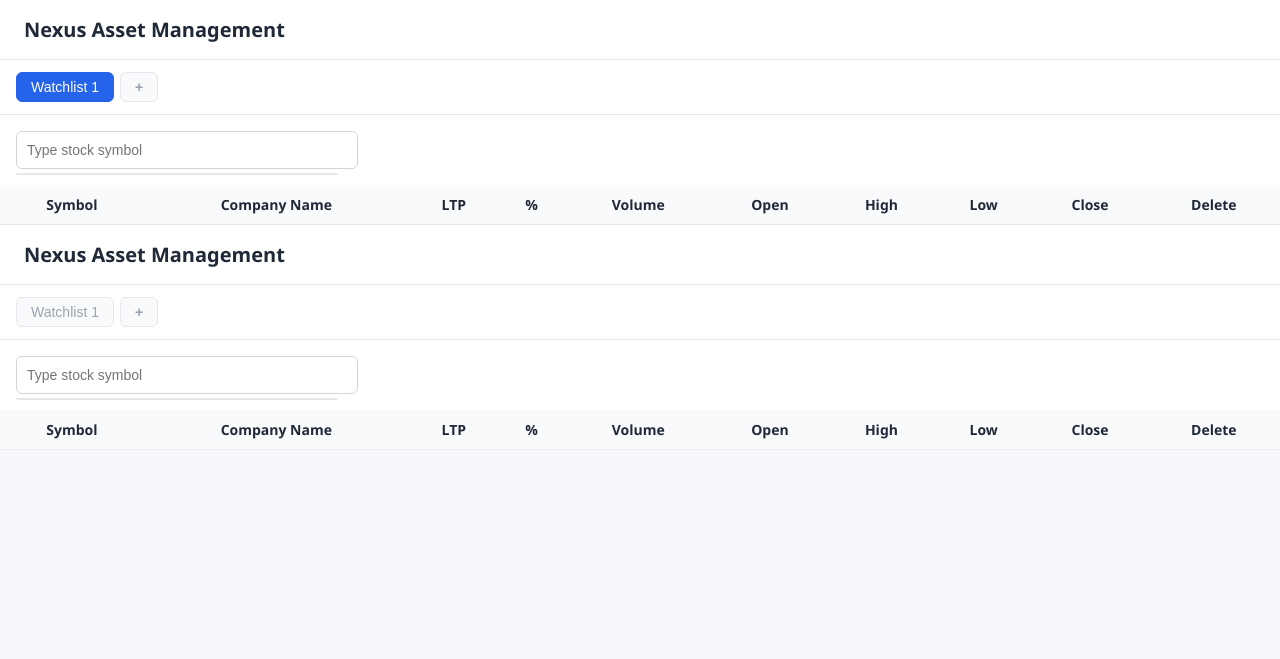
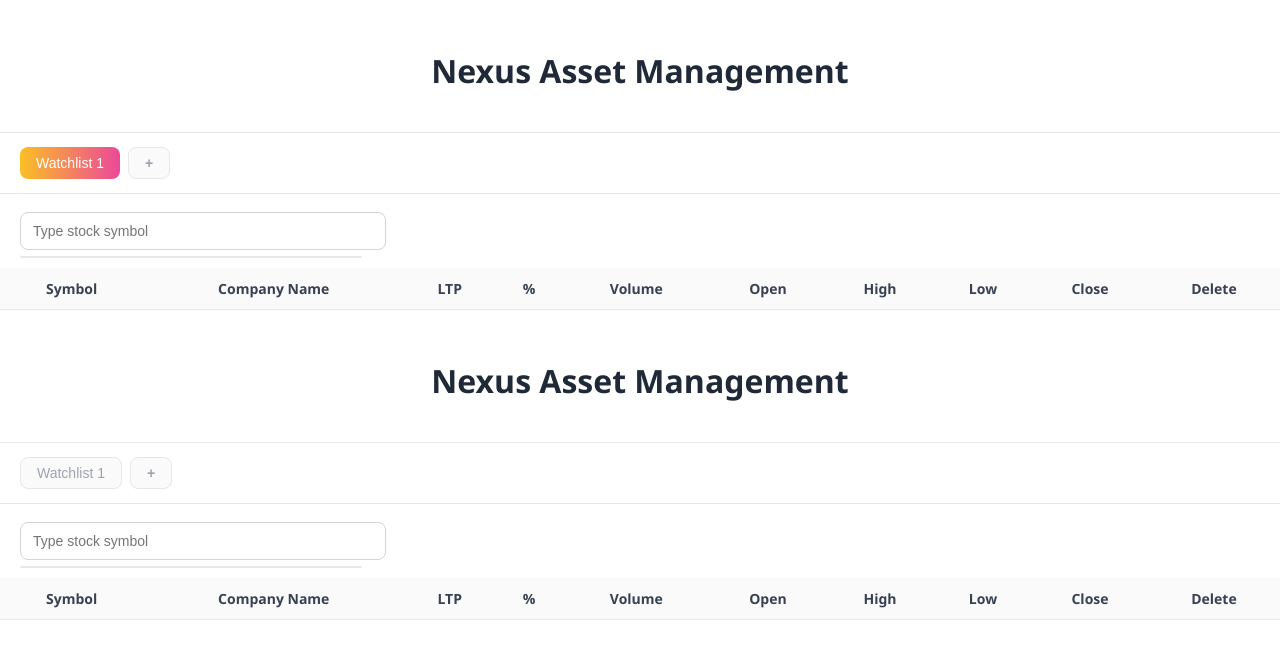
Before and after one commit to mrchopzy-ui/kotak-watchlist, a Flask app: page / in a window 1280 px wide. Shown: the top 659 px of the page. Run offline with Flask 3, Linux system fonts and the light colour scheme; data comes from the database, SQL or seed files in the repository; data that the repository does not hold is empty; parts of the project's set-up code (start-up, migrations or seed data) failed here and were passed over.

Commit message:
Update style.css

```diff
--- a/static/style.css
+++ b/static/style.css
@@ -1,105 +1,116 @@
 body {
     font-family: "Segoe UI", system-ui, sans-serif;
-    background: #f6f8fb;
+    background: #ffffff;
     margin: 0;
     color: #1f2937;
 }
 
+/* ================= HEADER ================= */
 .top-bar {
     background: #ffffff;
-    padding: 16px 24px;
+    padding: 28px 24px 18px;
     border-bottom: 1px solid #e5e7eb;
+    display: flex;
+    justify-content: center;
 }
 
-.top-bar h1 {
-    margin: 0;
-    font-size: 20px;
-    font-weight: 600;
+.logo {
+    height: 88px;
+    object-fit: contain;
 }
 
+/* ================= TABS ================= */
 .tabs {
     display: flex;
-    gap: 6px;
-    padding: 12px 16px;
+    gap: 8px;
+    padding: 14px 20px;
     background: #ffffff;
     border-bottom: 1px solid #e5e7eb;
 }
 
 .tab {
-    padding: 6px 14px;
-    border-radius: 6px;
+    padding: 7px 16px;
+    border-radius: 8px;
     border: 1px solid #e5e7eb;
-    background: #f9fafb;
+    background: #fafafa;
     cursor: pointer;
     font-size: 14px;
+    transition: all 0.2s ease;
+}
+
+.tab:hover {
+    border-color: #f59e0b;
 }
 
 .tab.active {
-    background: #2563eb;
+    background: linear-gradient(90deg, #fbbf24, #ec4899);
     color: #ffffff;
-    border-color: #2563eb;
+    border: none;
 }
 
 .tab.add {
-    font-weight: bold;
+    font-weight: 600;
 }
 
+/* ================= SEARCH ================= */
 .search-box {
     position: relative;
-    padding: 16px;
+    padding: 18px 20px;
     background: #ffffff;
 }
 
 .search-box input {
-    width: 320px;
-    padding: 10px;
+    width: 340px;
+    padding: 10px 12px;
     font-size: 14px;
-    border-radius: 6px;
+    border-radius: 8px;
     border: 1px solid #d1d5db;
 }
 
 #suggestions {
     position: absolute;
-    background: white;
-    width: 320px;
+    background: #ffffff;
+    width: 340px;
     border: 1px solid #e5e7eb;
-    border-radius: 6px;
-    margin-top: 4px;
-    z-index: 10;
+    border-radius: 8px;
+    margin-top: 6px;
+    z-index: 20;
 }
 
 .suggestion-item {
-    padding: 8px 10px;
+    padding: 9px 12px;
     cursor: pointer;
 }
 
 .suggestion-item:hover {
-    background: #f3f4f6;
+    background: #fef3c7;
 }
 
+/* ================= TABLE ================= */
 table {
     width: 100%;
     border-collapse: collapse;
-    background: white;
+    background: #ffffff;
 }
 
 th, td {
-    padding: 10px;
+    padding: 11px;
     text-align: center;
     border-bottom: 1px solid #e5e7eb;
     font-size: 14px;
 }
 
 th {
-    background: #f9fafb;
+    background: #fafafa;
     font-weight: 600;
+    color: #374151;
 }
 
 tr:hover {
-    background: #f3f4f6;
+    background: #fffbeb;
 }
 
-/* 🔴🟢 PRICE BLINK */
+/* ================= PRICE BLINK ================= */
 .blink-up {
     animation: upFlash 0.6s ease;
     color: #15803d;
@@ -120,6 +131,7 @@ tr:hover {
     100% { background: transparent; }
 }
 
+/* ================= BUTTONS ================= */
 button {
     background: none;
     border: none;
@@ -129,5 +141,5 @@ button {
 }
 
 button:hover {
-    color: #ef4444;
+    color: #dc2626;
 }
```
